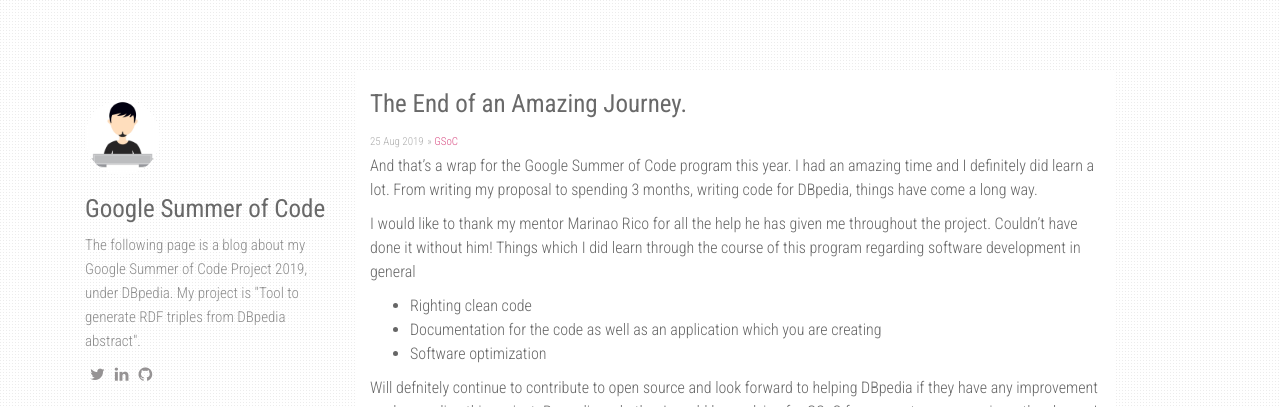
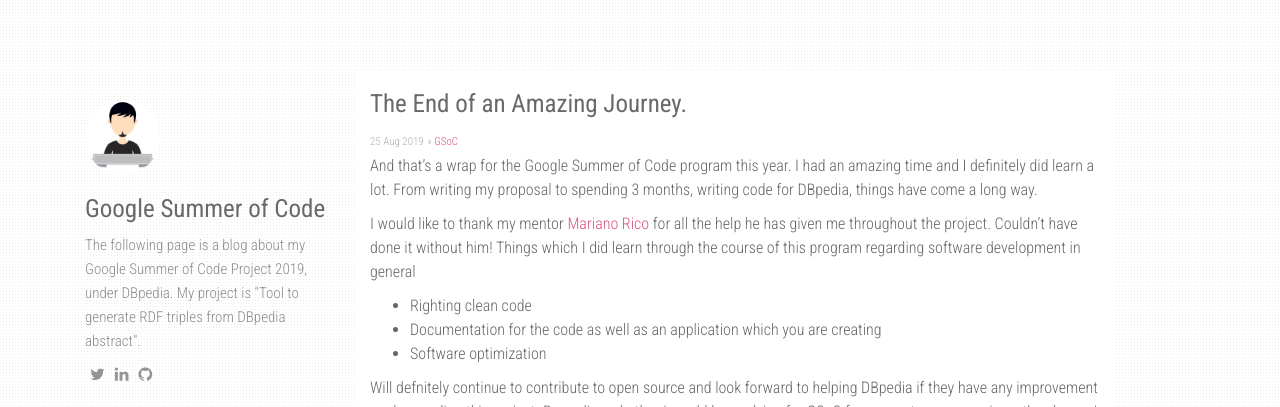
Before and after one commit to sahitpj/gs, a Jekyll site: the page built from docs/_posts/2019-08-25-Signing-Off.md, in a window 1280 px wide. Shown: the top 407 px of the page. Built offline with Jekyll 4.4.1, drawn with Linux system fonts in a browser that asks for light colours; nearby versions of some CDN libraries; comment, search, counter and statistics services are not loaded.

Commit message:
minor changes in last post

```diff
--- a/docs/_posts/2019-08-25-Signing-Off.md
+++ b/docs/_posts/2019-08-25-Signing-Off.md
@@ -7,7 +7,7 @@
 
 And that's a wrap for the Google Summer of Code program this year. I had an amazing time and I definitely did learn a lot. From writing my proposal to spending 3 months, writing code for DBpedia, things have come a long way.
 
-I would like to thank my mentor Marinao Rico for all the help he has given me throughout the project. Couldn't have done it without him! Things which I did learn through the course of this program regarding software development in general
+I would like to thank my mentor [Mariano Rico](https://sites.google.com/site/marianorico/welcome) for all the help he has given me throughout the project. Couldn't have done it without him! Things which I did learn through the course of this program regarding software development in general
 
 - Righting clean code
 - Documentation for the code as well as an application which you are creating
```
